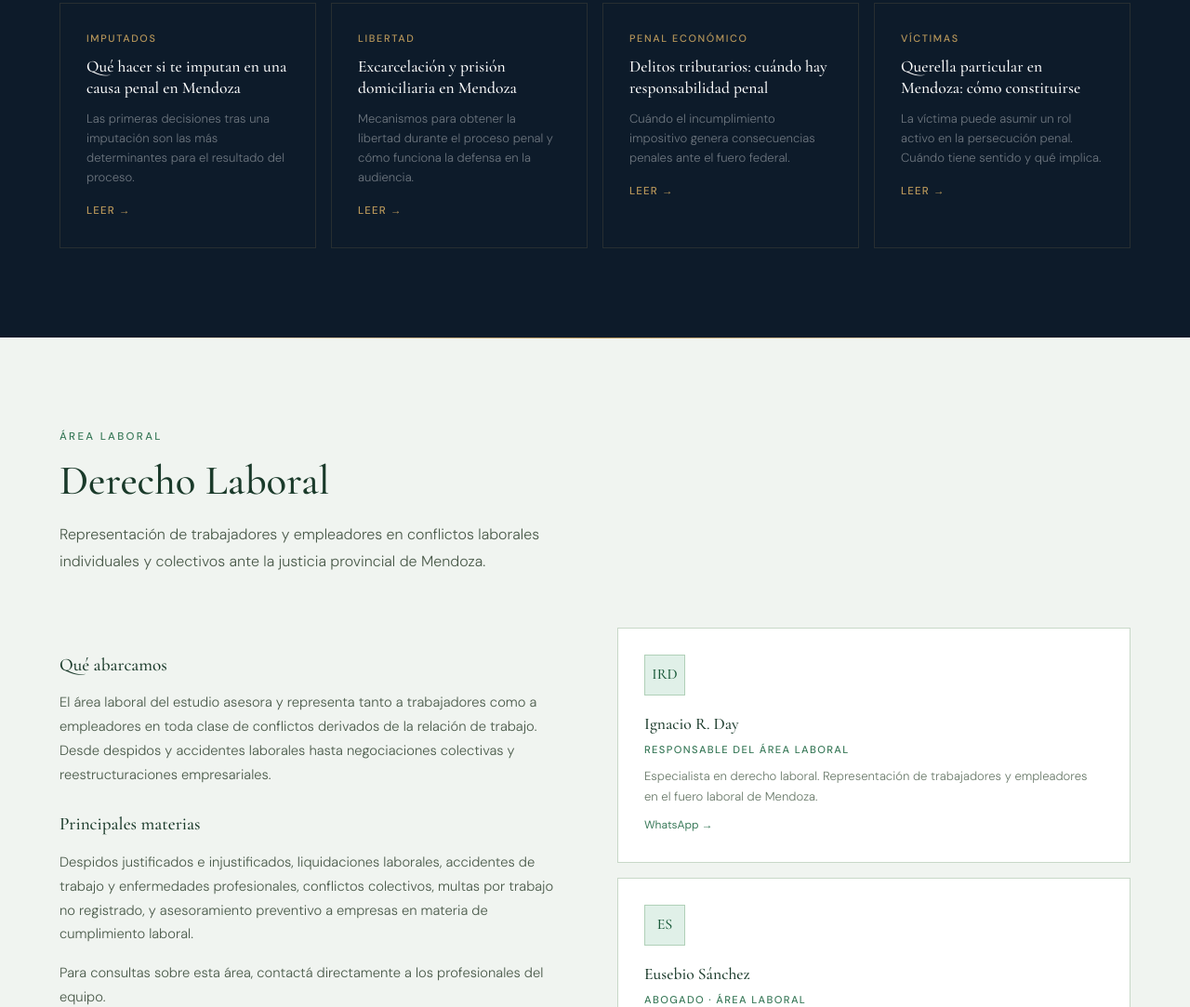
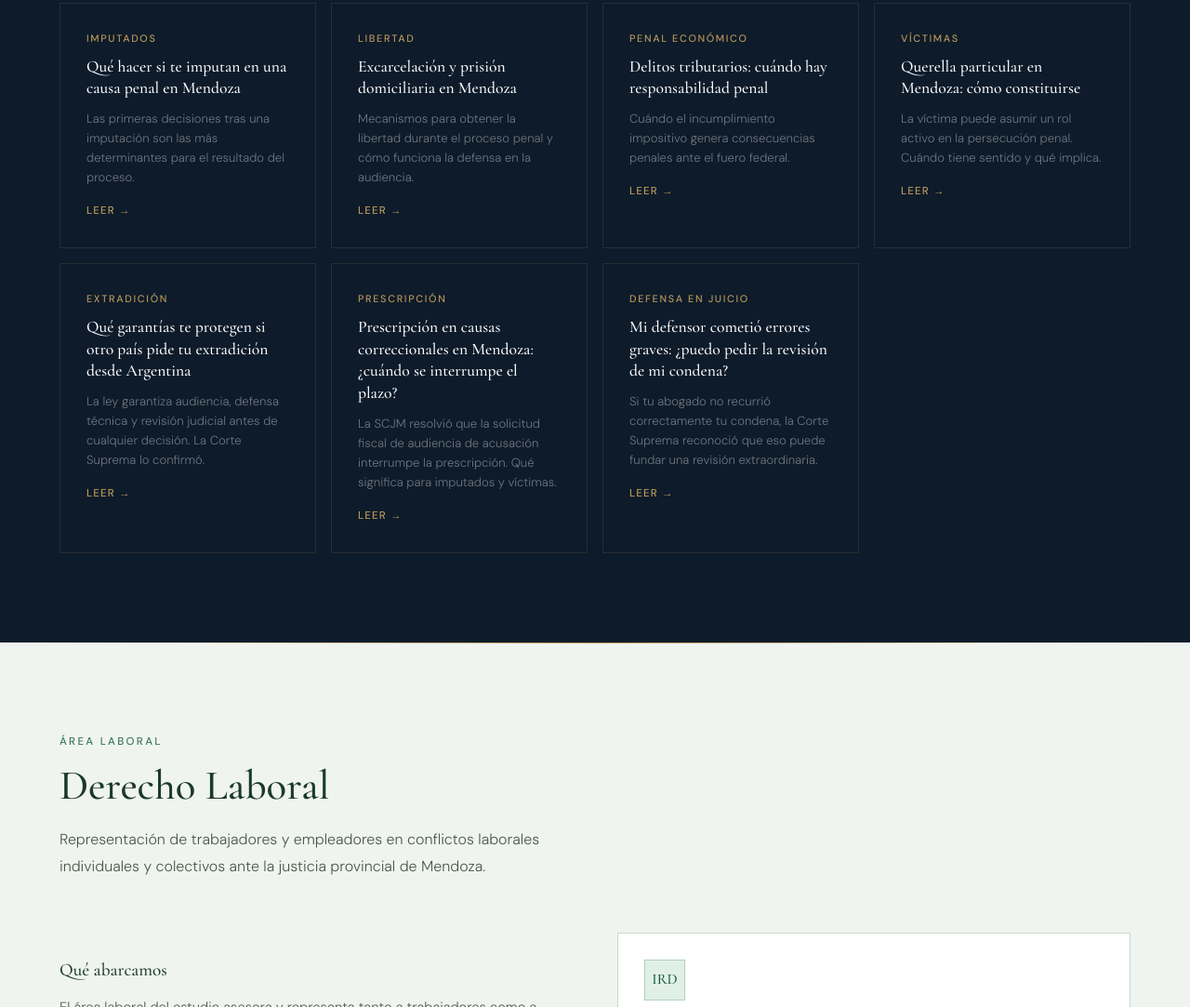
Before and after one commit to shopein10/estudio-day-web, a plain HTML site: page index.html in a window 1280 px wide. Shown: the part 2867-3950 px from the top of the page at 93% size. Drawn offline with nearby package versions, Linux system fonts and the light colour scheme.

Commit message:
Add files via upload

```diff
--- a/index.html
+++ b/index.html
@@ -296,6 +296,25 @@
       <p>La víctima puede asumir un rol activo en la persecución penal. Cuándo tiene sentido y qué implica.</p>
       <span class="blog-link">Leer →</span>
     </a>
+
+    <a href="articulo5.html" class="blog-card">
+      <span class="blog-tag">Extradición</span>
+      <h3>Qué garantías te protegen si otro país pide tu extradición desde Argentina</h3>
+      <p>La ley garantiza audiencia, defensa técnica y revisión judicial antes de cualquier decisión. La Corte Suprema lo confirmó.</p>
+      <span class="blog-link">Leer →</span>
+    </a>
+    <a href="articulo6.html" class="blog-card">
+      <span class="blog-tag">Prescripción</span>
+      <h3>Prescripción en causas correccionales en Mendoza: ¿cuándo se interrumpe el plazo?</h3>
+      <p>La SCJM resolvió que la solicitud fiscal de audiencia de acusación interrumpe la prescripción. Qué significa para imputados y víctimas.</p>
+      <span class="blog-link">Leer →</span>
+    </a>
+    <a href="articulo7.html" class="blog-card">
+      <span class="blog-tag">Defensa en juicio</span>
+      <h3>Mi defensor cometió errores graves: ¿puedo pedir la revisión de mi condena?</h3>
+      <p>Si tu abogado no recurrió correctamente tu condena, la Corte Suprema reconoció que eso puede fundar una revisión extraordinaria.</p>
+      <span class="blog-link">Leer →</span>
+    </a>
   </div>
 </section>
 
```
